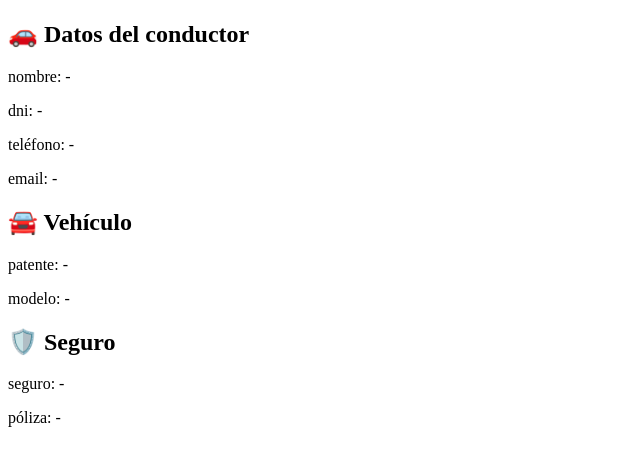
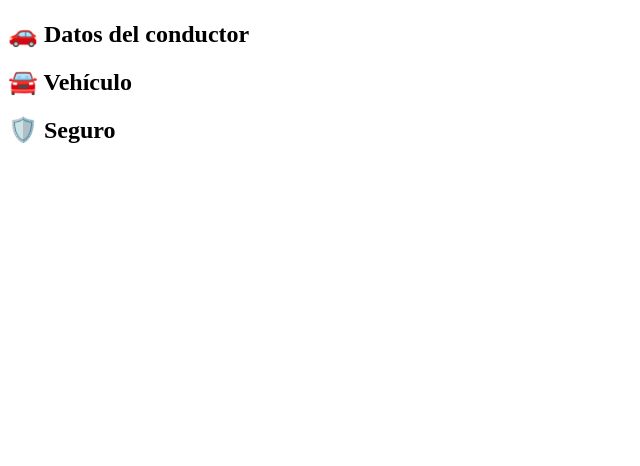
Before and after one commit to lucasmaganiezin-wq/qr-accidentes, a plain HTML site: page index.html in a window 1280 px wide. Shown: the whole page, without its empty margins (0-640 px from the left). Drawn offline with Linux system fonts and the light colour scheme.

Commit message:
Update index.html

```diff
--- a/index.html
+++ b/index.html
@@ -27,14 +27,16 @@ function setText(id, label, value) {
   document.getElementById(id).innerText = label + ": " + (value ? value : "-");
 }
 
-setText("nombre", "nombre", params.get("nombre"));
-setText("dni", "dni", params.get("dni"));
-setText("telefono", "teléfono", params.get("telefono"));
-setText("email", "email", params.get("email"));
-setText("patente", "patente", params.get("patente"));
-setText("modelo", "modelo", params.get("modelo"));
-setText("seguro", "seguro", params.get("seguro"));
-setText("poliza", "póliza", params.get("poliza"));
+const params = new URLSearchParams(window.location.search);
+
+document.getElementById("nombre").innerText = params.get("nombre") || "";
+document.getElementById("dni").innerText = params.get("dni") || "";
+document.getElementById("telefono").innerText = params.get("telefono") || "";
+document.getElementById("email").innerText = params.get("email") || "";
+document.getElementById("patente").innerText = params.get("patente") || "";
+document.getElementById("modelo").innerText = params.get("modelo") || "";
+document.getElementById("seguro").innerText = params.get("seguro") || "";
+document.getElementById("poliza").innerText = params.get("poliza") || "";
 </script>
 
 </body>
```
